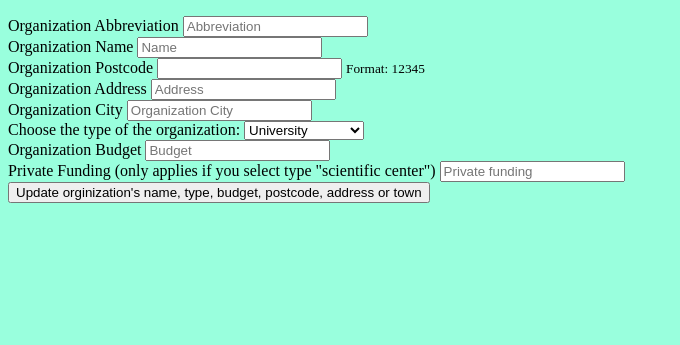
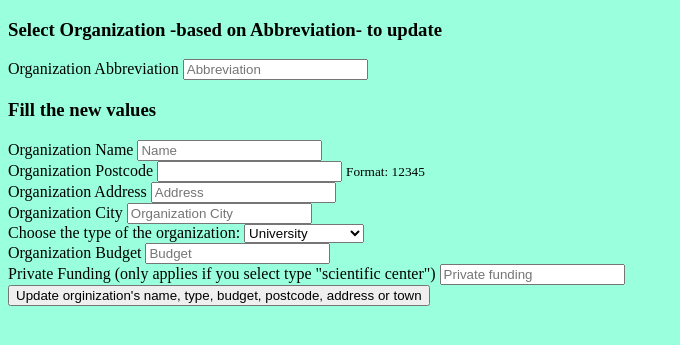
Before and after one commit to GeorgeSot71/NTUA_Databases_ELIDEK, a Flask app: page /update/update_organization in a window 1280 px wide. Shown: the part 175-520 px from the top of the page, without its empty margins (0-680 px from the left). Run offline with Flask 2, Linux system fonts and the light colour scheme.

Commit message:
Update update_organization.html

```diff
--- a/server/templates/update_organization.html
+++ b/server/templates/update_organization.html
@@ -4,10 +4,12 @@
     <form class="p-2" class="form" method='POST' action= "/update/update_organization">
         <div class="form-row">
         <div class="form-group col-md-6">
+            <h3>Select Organization -based on Abbreviation- to update</h3>
             <label for="abbreviation">Organization Abbreviation</label>
             <input type="text" class="form-control" name="abbreviation" placeholder="Abbreviation">
         </div>
         <div class="form-group col-md-6">
+            <h3>Fill the new values</h3>
             <label for="name">Organization Name</label>
             <input type="text" class="form-control" name="name" placeholder="Name">
         </div>
```
